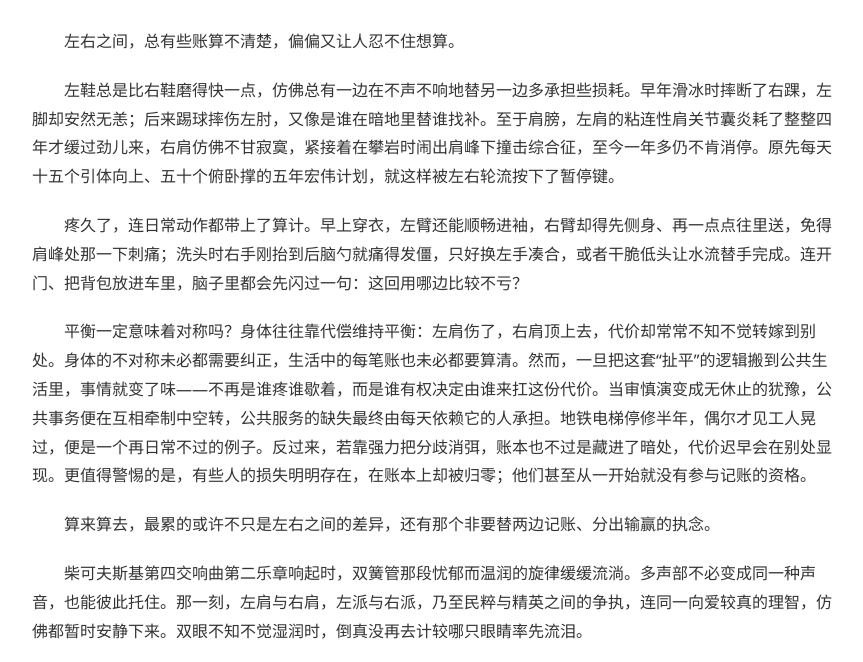
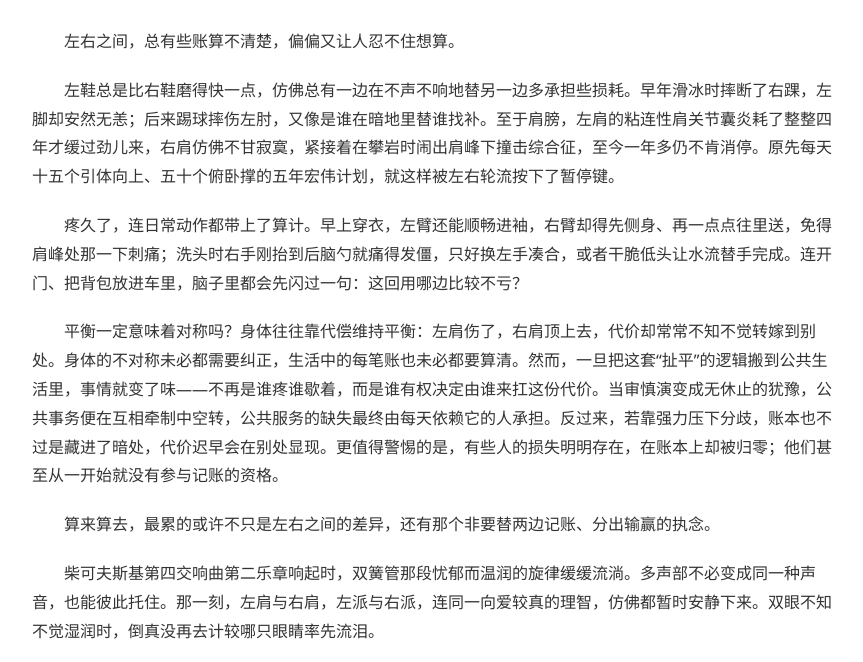
Before and after one commit to lanche6/lanche6.github.io, a plain HTML site: page posts/leftright.html in a window 1280 px wide. Shown: the part 138-800 px from the top of the page, without its empty margins (208-1071 px from the left). Drawn offline with nearby package versions, Linux system fonts and the light colour scheme.

Commit message:
Update leftright.html

```diff
--- a/posts/leftright.html
+++ b/posts/leftright.html
@@ -94,11 +94,11 @@
 
   <p>疼久了，连日常动作都带上了算计。早上穿衣，左臂还能顺畅进袖，右臂却得先侧身、再一点点往里送，免得肩峰处那一下刺痛；洗头时右手刚抬到后脑勺就痛得发僵，只好换左手凑合，或者干脆低头让水流替手完成。连开门、把背包放进车里，脑子里都会先闪过一句：这回用哪边比较不亏？</p>
 
-  <p>平衡一定意味着对称吗？身体往往靠代偿维持平衡：左肩伤了，右肩顶上去，代价却常常不知不觉转嫁到别处。身体的不对称未必都需要纠正，生活中的每笔账也未必都要算清。然而，一旦把这套“扯平”的逻辑搬到公共生活里，事情就变了味——不再是谁疼谁歇着，而是谁有权决定由谁来扛这份代价。当审慎演变成无休止的犹豫，公共事务便在互相牵制中空转，公共服务的缺失最终由每天依赖它的人承担。地铁电梯停修半年，偶尔才见工人晃过，便是一个再日常不过的例子。反过来，若靠强力把分歧消弭，账本也不过是藏进了暗处，代价迟早会在别处显现。更值得警惕的是，有些人的损失明明存在，在账本上却被归零；他们甚至从一开始就没有参与记账的资格。</p>
+  <p>平衡一定意味着对称吗？身体往往靠代偿维持平衡：左肩伤了，右肩顶上去，代价却常常不知不觉转嫁到别处。身体的不对称未必都需要纠正，生活中的每笔账也未必都要算清。然而，一旦把这套“扯平”的逻辑搬到公共生活里，事情就变了味——不再是谁疼谁歇着，而是谁有权决定由谁来扛这份代价。当审慎演变成无休止的犹豫，公共事务便在互相牵制中空转，公共服务的缺失最终由每天依赖它的人承担。反过来，若靠强力压下分歧，账本也不过是藏进了暗处，代价迟早会在别处显现。更值得警惕的是，有些人的损失明明存在，在账本上却被归零；他们甚至从一开始就没有参与记账的资格。</p>
 
   <p>算来算去，最累的或许不只是左右之间的差异，还有那个非要替两边记账、分出输赢的执念。</p>
 
-  <p>柴可夫斯基第四交响曲第二乐章响起时，双簧管那段忧郁而温润的旋律缓缓流淌。多声部不必变成同一种声音，也能彼此托住。那一刻，左肩与右肩，左派与右派，乃至民粹与精英之间的争执，连同一向爱较真的理智，仿佛都暂时安静下来。双眼不知不觉湿润时，倒真没再去计较哪只眼睛率先流泪。</p>
+  <p>柴可夫斯基第四交响曲第二乐章响起时，双簧管那段忧郁而温润的旋律缓缓流淌。多声部不必变成同一种声音，也能彼此托住。那一刻，左肩与右肩，左派与右派，连同一向爱较真的理智，仿佛都暂时安静下来。双眼不知不觉湿润时，倒真没再去计较哪只眼睛率先流泪。</p>
 
   <p>账本或许永远算不清楚，音乐却终究会停。等曲子散去，该疼的地方大概还是会疼。世界上并没有那么多惊天动地的改变，也没有那么多宏大的救赎。偶尔能有片刻安静，让人暂时不必计较左右，也已经足够。</p>
 
```
